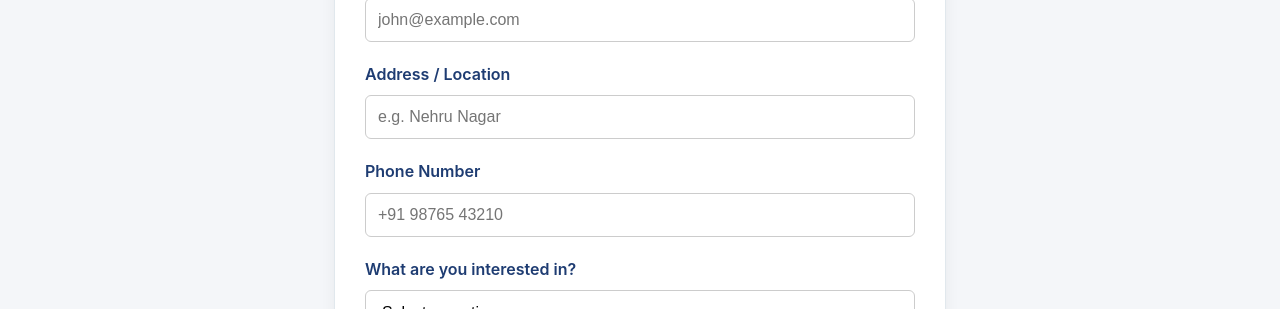
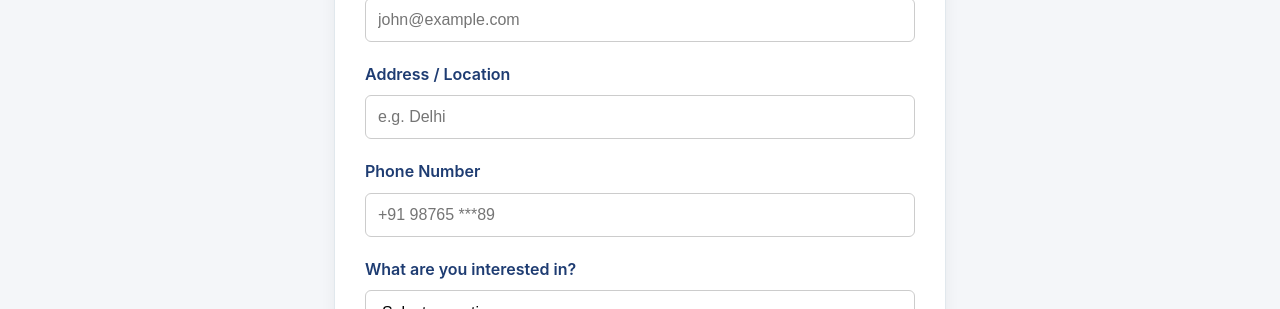
Before and after one commit to Nimish-nks/leisure, a Jekyll site: the page built from index.markdown, in a window 1280 px wide. Shown: the part 1710-2019 px from the top of the page. Built offline with Jekyll 4.4.1, drawn with Linux system fonts in a browser that asks for light colours.

Commit message:
updated whatsapp

```diff
--- a/index.markdown
+++ b/index.markdown
@@ -87,7 +87,7 @@ Welcome to Leisure Holiday! We specialize in creating hand-crafted, immersive tr
 
       <label style="display: block; font-weight: 600; margin-bottom: 8px; color: #1e3c72;">Address / Location</label>
 
-      <input type="text" name="entry.1065046570" placeholder="e.g. Nehru Nagar" required style="width: 100%; padding: 12px; border: 1px solid #ccc; border-radius: 6px; font-size: 1rem; box-sizing: border-box; outline: none;">
+      <input type="text" name="entry.1065046570" placeholder="e.g. Delhi" required style="width: 100%; padding: 12px; border: 1px solid #ccc; border-radius: 6px; font-size: 1rem; box-sizing: border-box; outline: none;">
 
     </div>
 
@@ -97,7 +97,7 @@ Welcome to Leisure Holiday! We specialize in creating hand-crafted, immersive tr
 
       <label style="display: block; font-weight: 600; margin-bottom: 8px; color: #1e3c72;">Phone Number</label>
 
-      <input type="tel" name="entry.1166974658" placeholder="+91 98765 43210" required style="width: 100%; padding: 12px; border: 1px solid #ccc; border-radius: 6px; font-size: 1rem; box-sizing: border-box; outline: none;">
+      <input type="tel" name="entry.1166974658" placeholder="+91 98765 ***89" required style="width: 100%; padding: 12px; border: 1px solid #ccc; border-radius: 6px; font-size: 1rem; box-sizing: border-box; outline: none;">
 
     </div>
 
--- a/tours.markdown
+++ b/tours.markdown
@@ -15,7 +15,7 @@ title: Our Tour Packages
   <p style="color: #333; font-size: 1rem; margin-bottom: 15px; max-width: 800px; margin-left: auto; margin-right: auto;">
     Your dream vacation shouldn't fit into a template. Whether it is a hidden gem not listed here, a personalized family milestone, or a custom solo expedition—<strong>we can curate any itinerary completely from scratch to match your budget and style!</strong>
   </p>
-  <a href="https://wa.me/917042755682" target="_blank" style="background-color: #25D366; color: white; padding: 10px 20px; text-decoration: none; border-radius: 5px; font-weight: bold; display: inline-block; box-shadow: 0 2px 5px rgba(0,0,0,0.15);">
+  <a href="https://wa.me/917289036645" target="_blank" style="background-color: #25D366; color: white; padding: 10px 20px; text-decoration: none; border-radius: 5px; font-weight: bold; display: inline-block; box-shadow: 0 2px 5px rgba(0,0,0,0.15);">
     💬 Customize My Trip via WhatsApp
   </a>
 </div>
@@ -49,7 +49,7 @@ title: Our Tour Packages
 
       <div style="padding: 0 20px 20px 20px; display: grid; grid-template-columns: 1fr 1fr; gap: 10px;">
         <a href="#enquiry-form" onclick="selectTourPackage('{{ tour.title }}')" style="background-color: #1e3c72; color: white; text-align: center; padding: 11px; text-decoration: none; border-radius: 6px; font-weight: bold; font-size: 0.9rem;">Book Now</a>
-        <a href="https://wa.me/917042755682?text=Hi!+I'm+interested+in+the+{{ tour.title | url_encode }}+package." target="_blank" style="background-color: #25D366; color: white; text-align: center; padding: 11px; text-decoration: none; border-radius: 6px; font-weight: bold; font-size: 0.9rem; display: flex; align-items: center; justify-content: center; gap: 4px;">WhatsApp</a>
+        <a href="https://wa.me/917289036645?text=Hi!+I'm+interested+in+the+{{ tour.title | url_encode }}+package." target="_blank" style="background-color: #25D366; color: white; text-align: center; padding: 11px; text-decoration: none; border-radius: 6px; font-weight: bold; font-size: 0.9rem; display: flex; align-items: center; justify-content: center; gap: 4px;">WhatsApp</a>
       </div>
 
     </div>
@@ -79,7 +79,7 @@ title: Our Tour Packages
 
     <div style="margin-bottom: 20px;">
       <label style="display: block; font-weight: 600; margin-bottom: 8px; color: #1e3c72;">Address / Location</label>
-      <input type="text" name="entry.1065046570" placeholder="e.g. Nehru Nagar" required style="width: 100%; padding: 12px; border: 1px solid #ccc; border-radius: 6px; font-size: 1rem; box-sizing: border-box; outline: none;">
+      <input type="text" name="entry.1065046570" placeholder="e.g. Delhi" required style="width: 100%; padding: 12px; border: 1px solid #ccc; border-radius: 6px; font-size: 1rem; box-sizing: border-box; outline: none;">
     </div>
 
     <div style="margin-bottom: 20px;">
```
